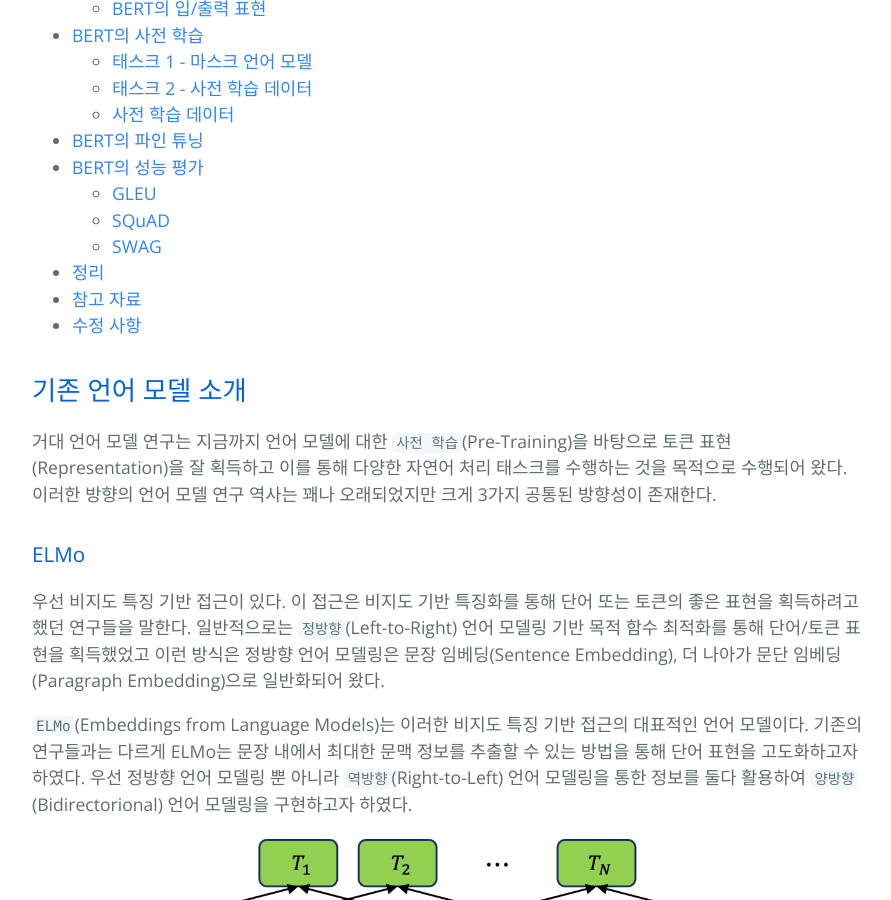
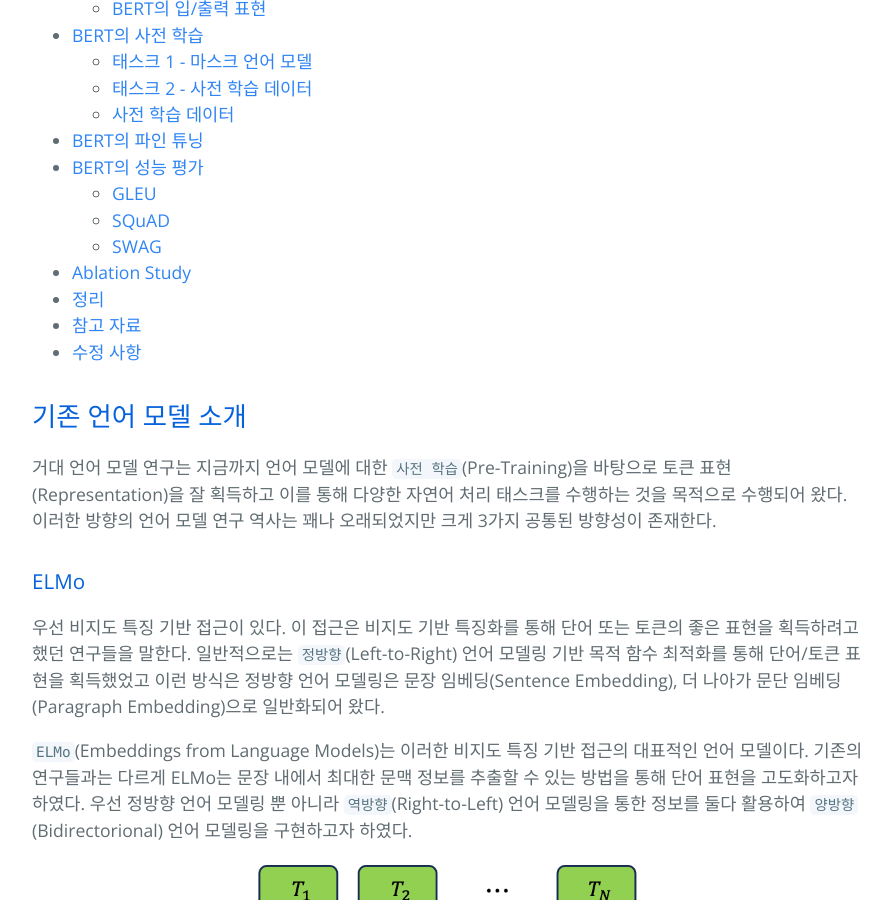
Before and after one commit to hcnoh/hcnoh.github.io, a Jekyll site: the page built from _posts/2024-01-02-nlp-04.md, in a window 1280 px wide and 900 px high, scrolled down 863 px. Shown: the whole window, without its empty margins (192-1083 px from the left). Built offline with Jekyll 4.4.1, drawn with Linux system fonts in a browser that asks for light colours; comment, search, counter and statistics services are not loaded.

Commit message:
목차 수정

```diff
--- a/_posts/2024-01-02-nlp-04.md
+++ b/_posts/2024-01-02-nlp-04.md
@@ -33,6 +33,7 @@
     - [GLEU](#gleu)
     - [SQuAD](#squad)
     - [SWAG](#swag)
+- [Ablation Study](#ablation-study)
 - [정리](#정리)
 - [참고 자료](#참고-자료)
 - [수정 사항](#수정-사항)
```
